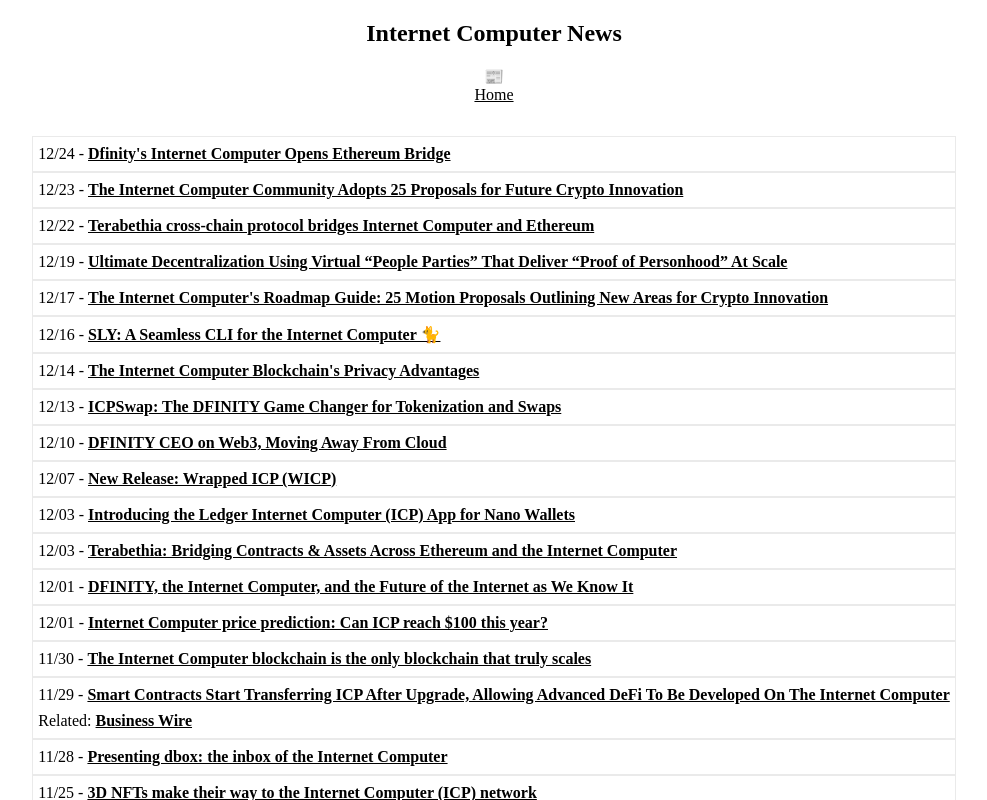
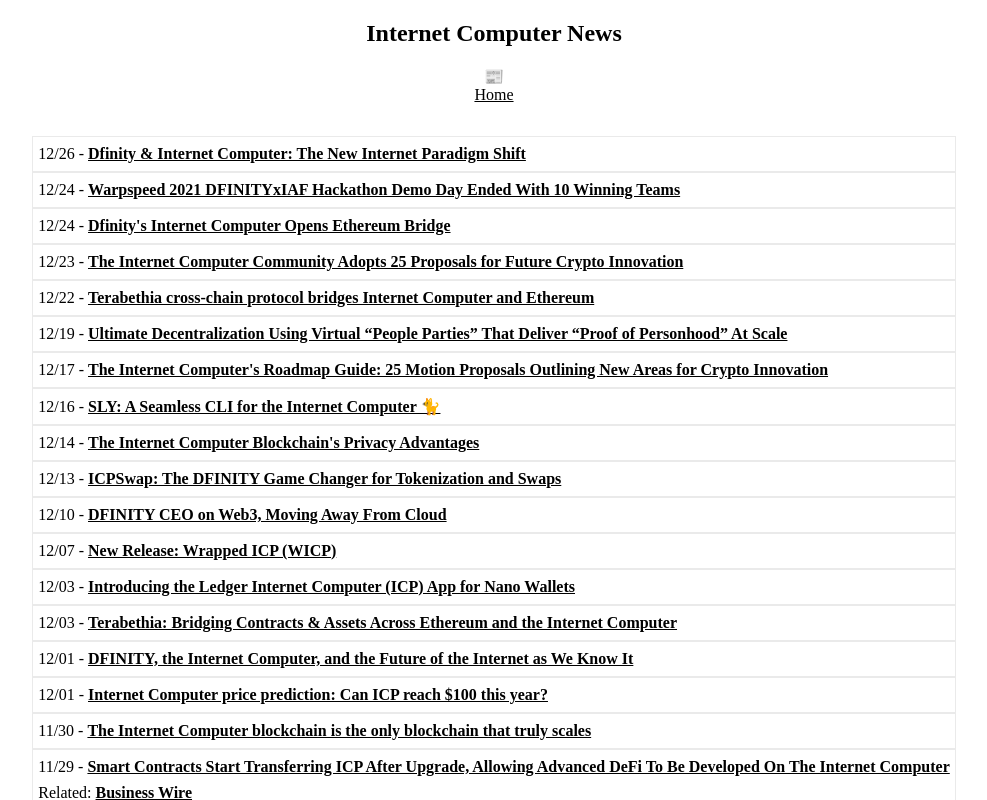
Before and after one commit to rjlucasm/ictoday, a Next.js app: page /news/2021 in a window 1280 px wide. Shown: the top 800 px of the page, without its empty margins (146-1133 px from the left). Built offline with nearby package versions, Linux system fonts and the light colour scheme.

Commit message:
News Old

```diff
--- a/pages/news/2021.js
+++ b/pages/news/2021.js
@@ -17,6 +17,12 @@ export default function News21() {
             <Link href="/"><a style={{ color: 'inherit' }}>Home</a></Link>
 
             <div className="pagesgrid">
+            <div className="pagescard">12/26 -&nbsp;
+                <a href="https://medium.com/@daolecticresearch/dfinity-internet-computer-the-new-internet-paradigm-shift-b5e72fb60ce9" target="_blank" rel="noopener noreferrer">Dfinity &amp; Internet Computer: The New Internet Paradigm Shift</a>
+            </div>
+            <div className="pagescard">12/24 -&nbsp;
+                <a href="https://news.8btc.com/warpspeed-2021-dfinityxiaf-hackathon-demo-day-ended-with-10-winning-teams" target="_blank" rel="noopener noreferrer">Warpspeed 2021 DFINITYxIAF Hackathon Demo Day Ended With 10 Winning Teams</a>
+            </div>
             <div className="pagescard">12/24 -&nbsp;
                 <a href="https://www.coindesk.com/tech/2021/12/24/dfinitys-internet-computer-opens-ethereum-bridge/" target="_blank" rel="noopener noreferrer">Dfinity&apos;s Internet Computer Opens Ethereum Bridge</a>
             </div>
```
